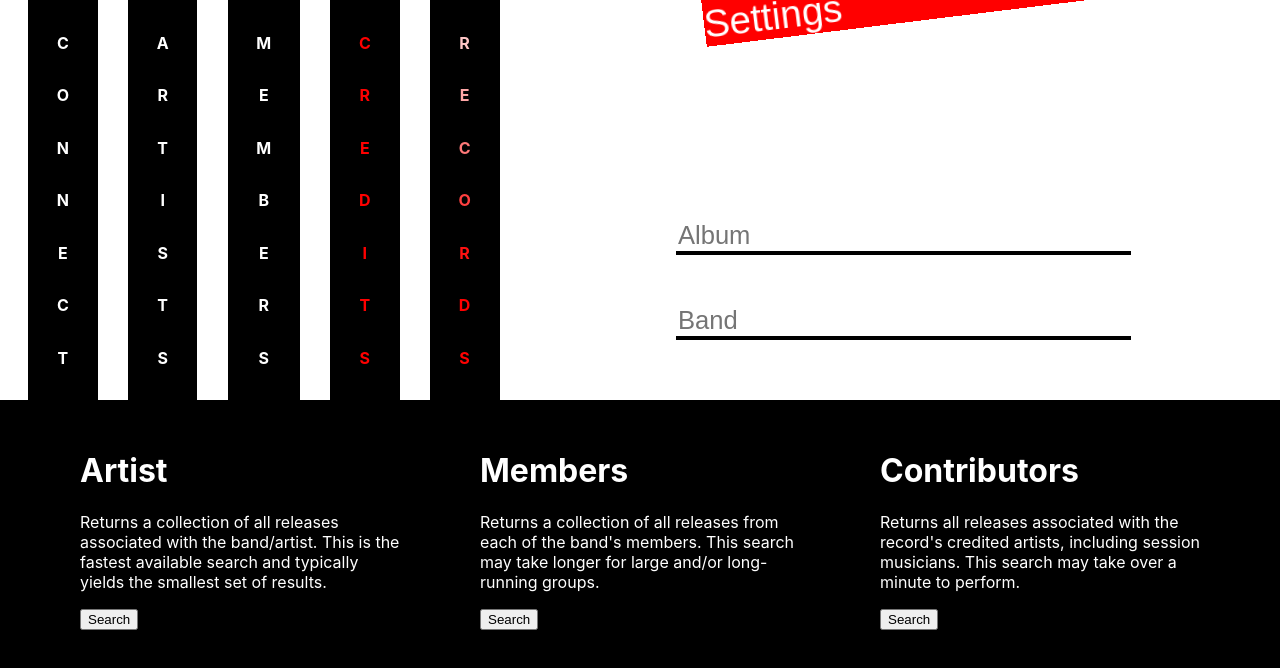
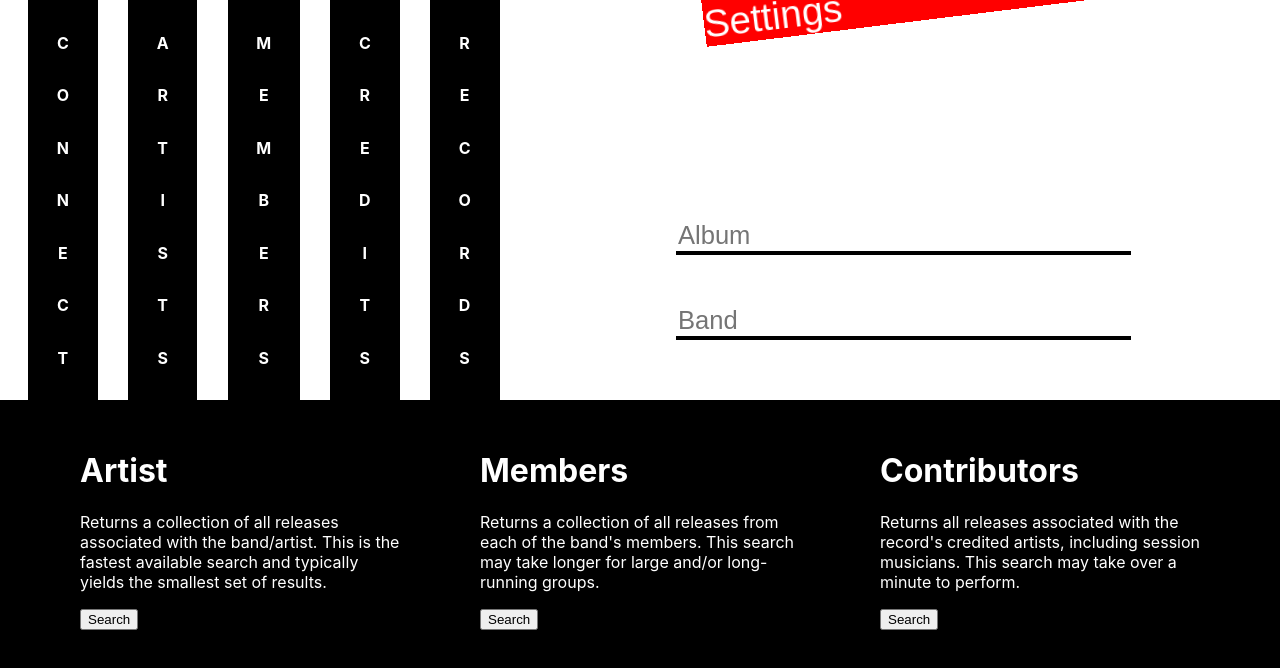
Before and after one commit to EricLusk-Jopson/vinylPeriphery, a React (Create React App) app: page / in a window 1280 px wide. Shown: the top 668 px of the page. Built offline with nearby package versions, Linux system fonts and the light colour scheme.

Commit message:
loading based on state working

```diff
--- a/src/App.js
+++ b/src/App.js
@@ -29,8 +29,13 @@ function App() {
       comprehensive: 3.2,
     },
   });
-  const [currentArtist, setCurrentArtist] = useState(0);
-  const [totalArtist, setTotalArtist] = useState(0);
+  const [loadingStates, setLoadingStates] = useState({
+    connect: { isLoading: false, isComplete: false },
+    artists: { isLoading: false, isComplete: false },
+    members: { isLoading: false, isComplete: false },
+    credits: { isLoading: false, isComplete: false },
+    records: { isLoading: false, isComplete: false },
+  });
   const [message, setMessage] = useState("");
   const [inProgress, setInProgress] = useState(false);
   const [coolDown, setCooldown] = useState(false);
@@ -134,19 +139,36 @@ function App() {
     return contributors;
   };
 
+  const updateLoadingState = (categrory, isLoading, isComplete) => {
+    const temp = {
+      ...loadingStates,
+      [categrory]: { isLoading: isLoading, isComplete: isComplete },
+    };
+    console.log(temp);
+    setLoadingStates(temp);
+  };
+
   const handleSearch = async (method) => {
+    updateLoadingState("connect", true, false);
     const fastSearch = settings.searchType === "fast";
-    setInProgress(true);
     setMessage("Searching for album...");
+    try {
       const response = await getSearchResult(band, album);
+      await new Promise((resolve) =>
+        setTimeout(resolve, settings.searchSpeeds[settings.searchType])
+      );
       setMessage("Album located");
       let releases;
       switch (method) {
         case "band":
+          updateLoadingState("connect", false, true);
+          updateLoadingState("artists", true, false);
           releases = await bandReleases(response, fastSearch);
           break;
 
         case "member":
+          updateLoadingState("connect", false, true);
+          updateLoadingState("artists", true, false);
           releases = await memberReleases(response, fastSearch);
           break;
 
@@ -163,6 +185,10 @@ function App() {
       console.log(settings, coolDown);
       if (settings.searchType === "fast") {
         setCooldown(true);
+      }
+    } catch (error) {
+      updateLoadingState("connect", false, false);
+      console.log(error);
     }
   };
 
@@ -270,11 +296,31 @@ function App() {
           }}
         >
           <StyledLoadingBarWrapper className="progress-block">
-            <LoadingBar isLoading={false} isComplete={false} text="CONNECT" />
-            <LoadingBar isLoading={false} isComplete={false} text="ARTISTS" />
-            <LoadingBar isLoading={false} isComplete={false} text="MEMBERS" />
-            <LoadingBar isLoading={false} isComplete={true} text="CREDITS" />
-            <LoadingBar isLoading={true} isComplete={false} text="RECORDS" />
+            <LoadingBar
+              isLoading={loadingStates.connect.isLoading}
+              isComplete={loadingStates.connect.isComplete}
+              text="CONNECT"
+            />
+            <LoadingBar
+              isLoading={loadingStates.artists.isLoading}
+              isComplete={loadingStates.artists.isComplete}
+              text="ARTISTS"
+            />
+            <LoadingBar
+              isLoading={loadingStates.members.isLoading}
+              isComplete={loadingStates.members.isComplete}
+              text="MEMBERS"
+            />
+            <LoadingBar
+              isLoading={loadingStates.credits.isLoading}
+              isComplete={loadingStates.credits.isComplete}
+              text="CREDITS"
+            />
+            <LoadingBar
+              isLoading={loadingStates.records.isLoading}
+              isComplete={loadingStates.records.isComplete}
+              text="RECORDS"
+            />
           </StyledLoadingBarWrapper>
           <div
             className="input-block"
```
Lines whose indentation alone changed are shown as unchanged.
